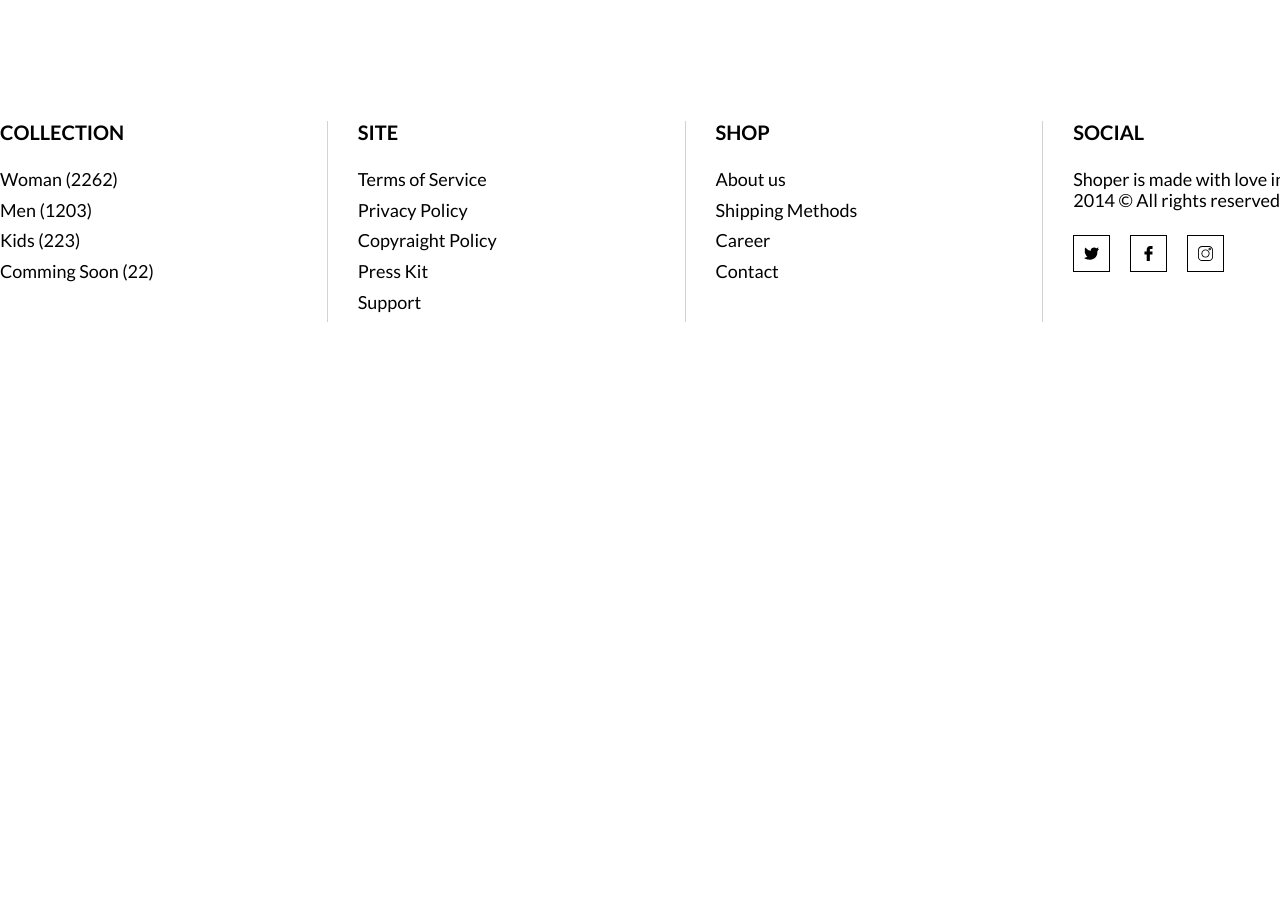
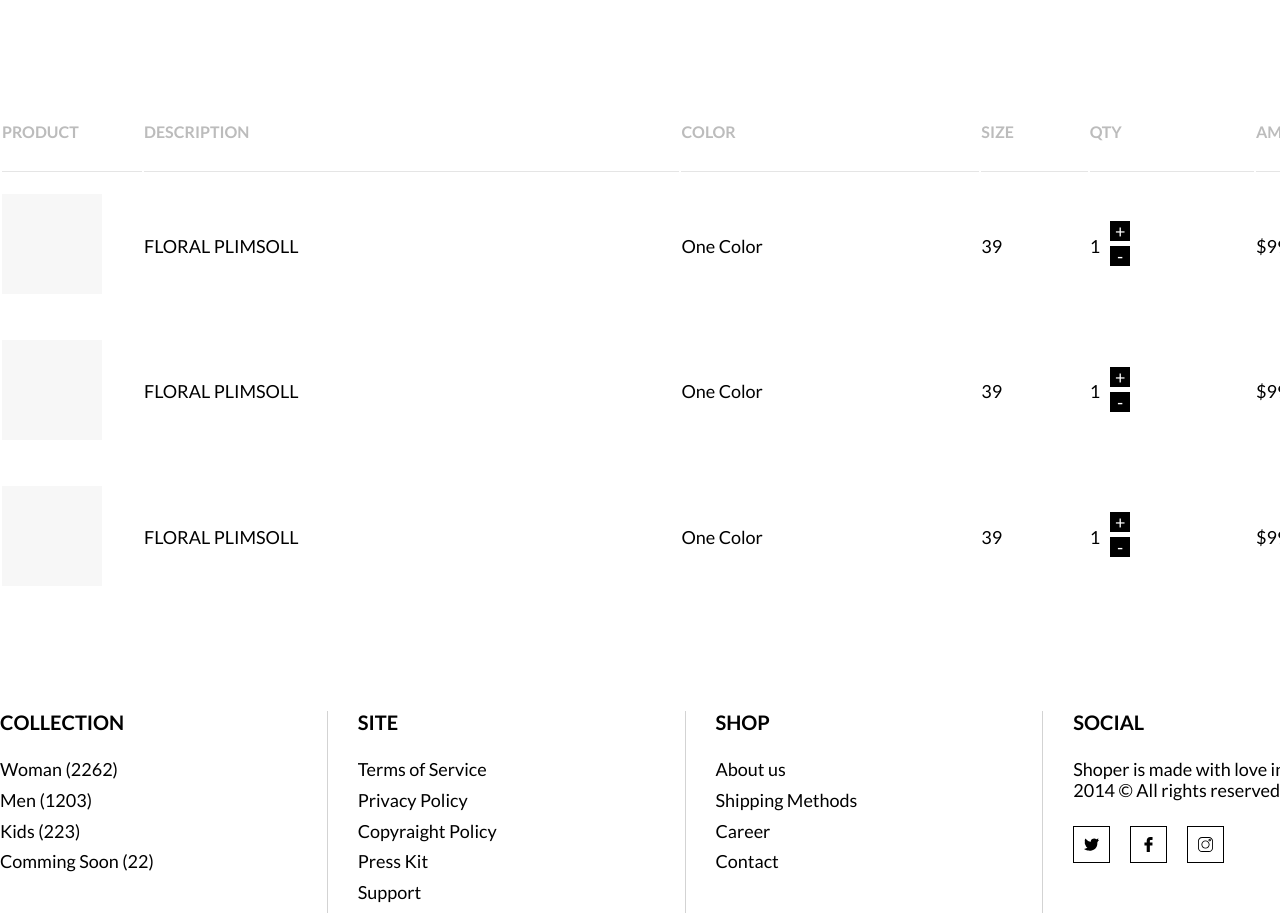
Before and after one commit to Nastya07s/online-shop, a website: page app/cart.html in a window 1280 px wide. Shown: the part 440-1353 px from the top of the page. Before the commit the page ends 800 px from the top, so only its background shows below. Drawn offline with nearby package versions, Linux system fonts and the light colour scheme.

Commit message:
feat: add table in cart

```diff
--- a/app/cart.html
+++ b/app/cart.html
@@ -33,12 +33,109 @@
       </div>
     </div>
   </nav>
-  <header class="cart flex wrapper">
+  <header class="cart-label flex wrapper">
     <h1>Your Shopping Bag</h1>
     <div class="desc">Items reserved for limited time only</div>
   </header>
-  <main>
-
+  <main class="wrapper">
+    <table class="cart-table">
+      <tr>
+        <th>PRODUCT</th>
+        <th>DESCRIPTION</th>
+        <th>COLOR</th>
+        <th>SIZE</th>
+        <th>QTY</th>
+        <th>AMOUNT</th>
+        <th></th>
+      </tr>
+      <tr>
+        <td>
+          <img src="./img/img-cart.jpg" alt=""></td>
+        <td class="name">
+          <p>FLORAL PLIMSOLL</p>
+        </td>
+        <td class="color">
+          <p>One Color</p>
+        </td>
+        <td class="size">
+          <p>39</p>
+        </td>
+        <td>
+          <div class="count flex">
+            <p>1</p>
+            <div class="incdec">
+              <button>+</button>
+              <button>-</button>
+            </div>
+          </div>
+        </td>
+        <td class="price">
+          <p>$99,95</p>
+        </td>
+        <td>
+          <button>
+          </button>
+        </td>
+      </tr>
+      <tr>
+        <td>
+          <img src="./img/img-cart.jpg" alt=""></td>
+        <td class="name">
+          <p>FLORAL PLIMSOLL</p>
+        </td>
+        <td class="color">
+          <p>One Color</p>
+        </td>
+        <td class="size">
+          <p>39</p>
+        </td>
+        <td>
+          <div class="count flex">
+            <p>1</p>
+            <div class="incdec">
+              <button>+</button>
+              <button>-</button>
+            </div>
+          </div>
+        </td>
+        <td class="price">
+          <p>$99,95</p>
+        </td>
+        <td>
+          <button>
+          </button>
+        </td>
+      </tr>
+      <tr>
+        <td>
+          <img src="./img/img-cart.jpg" alt=""></td>
+        <td class="name">
+          <p>FLORAL PLIMSOLL</p>
+        </td>
+        <td class="color">
+          <p>One Color</p>
+        </td>
+        <td class="size">
+          <p>39</p>
+        </td>
+        <td>
+          <div class="count flex">
+            <p>1</p>
+            <div class="incdec">
+              <button>+</button>
+              <button>-</button>
+            </div>
+          </div>
+        </td>
+        <td class="price">
+          <p>$99,95</p>
+        </td>
+        <td>
+          <button>
+          </button>
+        </td>
+      </tr>
+    </table>
   </main>
   <footer class="wrapper flex">
     <div class="block">
--- a/app/scss/style.scss
+++ b/app/scss/style.scss
@@ -397,7 +397,7 @@ footer {
 }
 
 
-.cart {
+.cart-label {
   flex-direction: column;
 
   h1 {
@@ -412,6 +412,59 @@ footer {
   }
 }
 
+.cart-table {
+  width: 100%;
+  margin-bottom: 100px;
+
+  tr td:first-child {
+    width: 130px;
+  }
+
+  tr td:nth-child(6) {
+    width: 70px;
+  }
+
+  tr td:last-child {
+    width: 50px;
+  }
+
+  tr td:last-child button {
+    background: url('../img/close.svg') no-repeat;
+    background-color: transparent;
+    border: none;
+    width: 20px;
+    height: 20px;
+  }
+
+  th {
+    border-bottom: 1px solid #e5e5e5;
+    color: #bcbcbc;
+    padding-bottom: 30px;
+    text-align: left;
+  }
+
+  td {
+    padding: 20px 10px 20px 0;
+    font-size: 18px;
+  }
+
+  .count {
+    align-items: center;
+  }
+
+  .count div button {
+    display: block;
+    background-color: black;
+    color: white;
+    width: 20px;
+    height: 20px;
+    margin-left: 10px;
+    margin-bottom: 5px;
+    border: none;
+    cursor: pointer;
+  }
+}
+
 
 
 @import "media";
```
Also changed, not shown: app/css/style.min.css, app/img/close.svg (added), app/img/img-cart.jpg (added).
